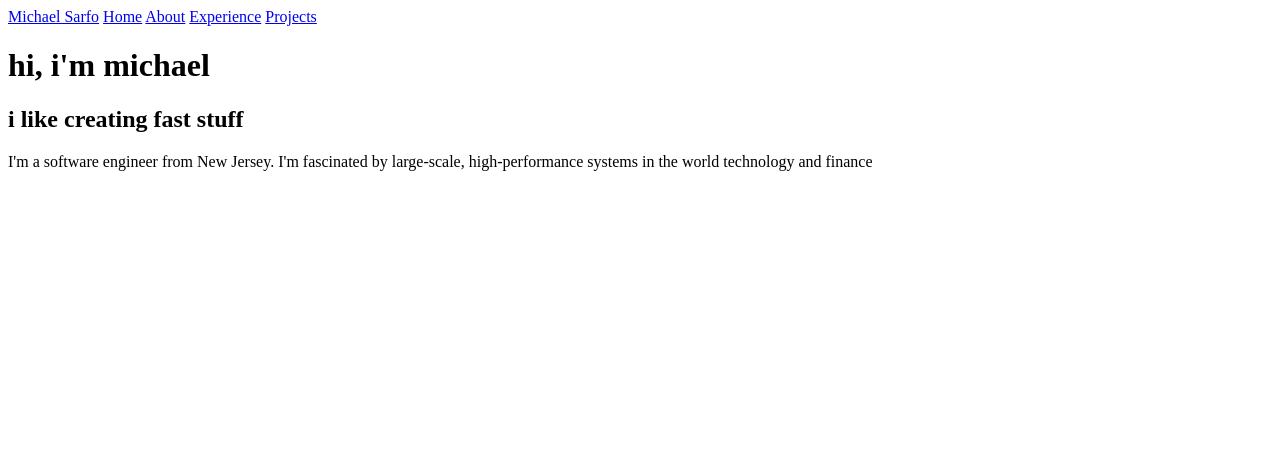
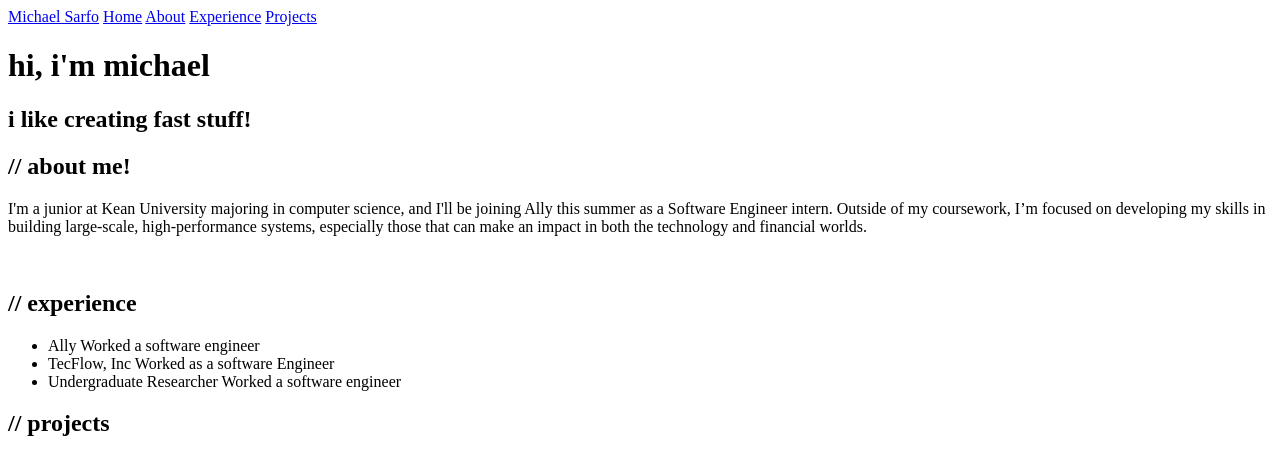
Before and after one commit to comboed/Personal-Website, a plain HTML site: page index.html in a window 1280 px wide. Drawn offline with Linux system fonts and the light colour scheme.

Commit message:
Progress

```diff
--- a/index.html
+++ b/index.html
@@ -26,13 +26,51 @@
 		<main>
 			<header>
 				<h1>hi, i'm michael</h1>
-				<h2>i like creating fast stuff</h2>
+				<h2>i like creating fast stuff!</h2>
 			</header>
 
-			<p>
-				I'm a software engineer from New Jersey. I'm fascinated by large-scale, high-performance systems
-				in the world technology and finance
-			</p>
+			<h2>// about me!</h2>
+			<div class="about-me">
+				<p>
+					I'm a junior at Kean University majoring in computer science, and I'll be joining Ally this summer
+					as a Software Engineer intern. Outside of my coursework, I’m focused on developing my skills in building
+					large-scale, high-performance systems, especially those that can make an impact in both the technology
+					and financial worlds.
+				</p>
+				<img src="">
+			</div>
+
+
+			<h2>// experience</h2>
+			<div class="experience">
+				<ul>
+					<li>
+						Ally
+						<span aside="ally">
+							Worked a software engineer
+						</span>
+					</li>
+					<li>
+						TecFlow, Inc
+						<span class="aside-techflow">
+							Worked as a software Engineer
+						</span>
+					</li>
+					<li>
+						Undergraduate Researcher
+						<span class="aside-research">
+							Worked a software engineer
+						</span>
+					</li>
+				</ul>
+			</div>
+
+			<h2>// projects</h2>
+			<div>
+
+
+			</div>
+
 
 		</main>
 
```
